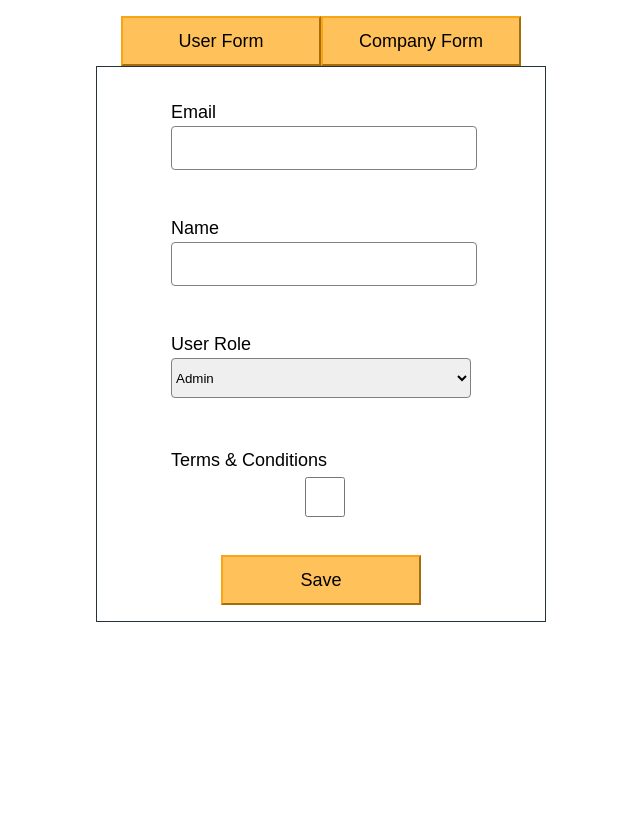
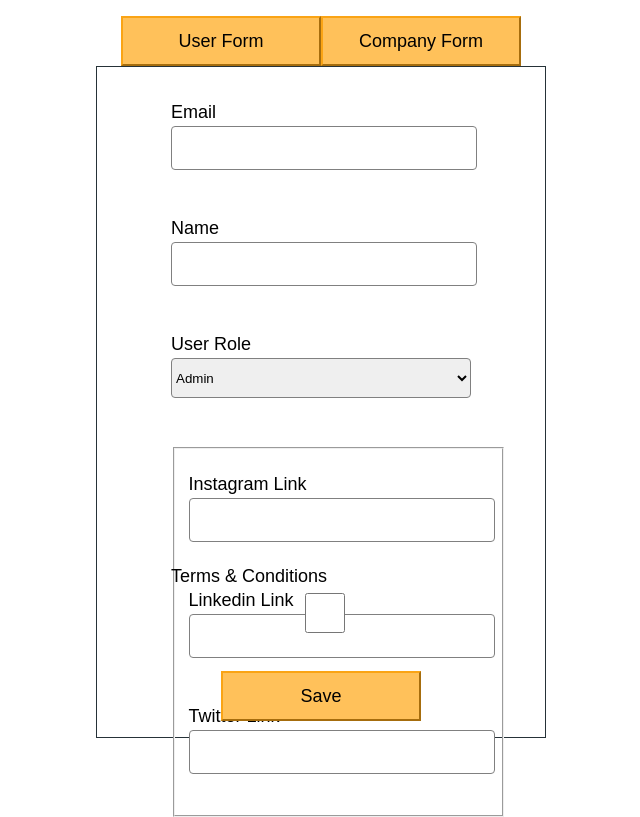
Before and after one commit to sgarg5858/angular-forms, an Angular app: page / in a window 1280 px wide. Both pictures are taken after a click on the button "User Form". Shown: the whole page, without its empty margins (327-967 px from the left). Built offline with nearby package versions, Linux system fonts and the light colour scheme.

Commit message:
Added support for formGroup

```diff
--- a/src/app/dynamic/controls/dynamic-base/dynamic-base.component.ts
+++ b/src/app/dynamic/controls/dynamic-base/dynamic-base.component.ts
@@ -16,7 +16,7 @@ import { ControlContainer, FormGroup, FormGroupDirective } from '@angular/forms'
 })
 export class DynamicBaseComponent {
 
-  formGroup = inject(FormGroupDirective,{skipSelf:true});
+  formGroup = inject(ControlContainer,{skipSelf:true});
   get form()
   {
     return this.formGroup.control as FormGroup;
--- a/src/app/dynamic/controls/dynamic-component-resolver.service.ts
+++ b/src/app/dynamic/controls/dynamic-component-resolver.service.ts
@@ -3,6 +3,7 @@ import { DdynamicInputComponent } from './ddynamic-input/ddynamic-input.componen
 import { DdynamicSelectComponent } from './ddynamic-select/ddynamic-select.component';
 import {DynamicControl} from './../dynamic-models'
 import { DynamicCheckboxComponent } from './dynamic-checkbox/dynamic-checkbox.component';
+import { DynamicGroupComponent } from './dynamic-group/dynamic-group.component';
 export type DynamicControlMap=
   {[key in DynamicControl['controlType']]:Type<any>}
 
@@ -16,7 +17,8 @@ export class DynamicComponentResolver{
   private dynamicControls:DynamicControlMap = {
     'input':DdynamicInputComponent,
     'select':DdynamicSelectComponent,
-    'checkbox':DynamicCheckboxComponent
+    'checkbox':DynamicCheckboxComponent,
+    'group': DynamicGroupComponent
   }
 
   resolve(control:keyof DynamicControlMap)
--- /dev/null
+++ b/src/app/dynamic/controls/dynamic-group/dynamic-group.component.html
@@ -0,0 +1,15 @@
+<ng-container [formGroup]="form">
+
+    <fieldset [formGroupName]="control.controlKey">
+
+        <div class="form-field" *ngFor="let control of control.controlValue.controls | keyvalue">
+
+            <ng-container
+            [ngComponentOutlet]="dynamicComponentResolver.resolve(control.value.controlType)"
+            [ngComponentOutletInjector]="control.key | controlInjector : control.value "
+            >
+            </ng-container>
+     </div>
+
+    </fieldset>
+</ng-container>
--- /dev/null
+++ b/src/app/dynamic/controls/dynamic-group/dynamic-group.component.ts
@@ -0,0 +1,18 @@
+import { Component, inject } from '@angular/core';
+import { DynamicComponentResolver } from '../dynamic-component-resolver.service';
+import { CommonModule } from '@angular/common';
+import { ControlInjectorPipe } from '../control-injector.pipe';
+import { ReactiveFormsModule } from '@angular/forms';
+import { DynamicBaseComponent } from '../dynamic-base/dynamic-base.component';
+
+@Component({
+  selector: 'app-dynamic-group',
+  templateUrl: './dynamic-group.component.html',
+  standalone:true,
+  imports:[CommonModule,ControlInjectorPipe,ReactiveFormsModule]
+})
+export class DynamicGroupComponent extends DynamicBaseComponent {
+
+  dynamicComponentResolver = inject(DynamicComponentResolver);
+
+}
--- a/src/app/dynamic/dynamic-form/dynamic-form.component.html
+++ b/src/app/dynamic/dynamic-form/dynamic-form.component.html
@@ -5,24 +5,6 @@
 
 <form  (ngSubmit)="log()" class="form-container" *ngIf="formConfig$ | async as formConfig" [formGroup]="formGroup">
     <div class="form-field" *ngFor="let control of formConfig.controls | keyvalue">
-        <ng-container [ngSwitch]="control.value.controlType">
-
-           <!-- <ng-container *ngSwitchCase="'input'">
-            <label for="control.key">{{ control.value.label }}</label>
-            <input [formControlName]="control.key" [type]="control.value.type" id="control.key">
-
-           </ng-container>
-
-           <ng-container *ngSwitchCase="'select'">
-            <label for="control.key">{{ control.value.label }}</label>
-            <select [formControlName]="control.key" id="control.key">
-                <option *ngFor="let option of control.value.options" value="option.value">
-                    {{option.label}}
-                </option>
-            </select>
-
-           </ng-container> -->
-
 
            <ng-container
            [ngComponentOutlet]="dynamicComponentResolver.resolve(control.value.controlType)"
@@ -42,7 +24,22 @@
             <div class="input-error" *ngIf="formGroup.get(control.key)?.dirty && formGroup.get(control.key)?.hasError('minLength')">
                 The length should be atleast {{ formGroup.get(control.key)?.['errors']?.['minLength']?.['requiredLength'] }}  characters
             </div>
-        </ng-container>
     </div>
     <button type="submit">Save</button>
 </form>
+
+ <!-- <ng-container *ngSwitchCase="'input'">
+            <label for="control.key">{{ control.value.label }}</label>
+            <input [formControlName]="control.key" [type]="control.value.type" id="control.key">
+
+           </ng-container>
+
+           <ng-container *ngSwitchCase="'select'">
+            <label for="control.key">{{ control.value.label }}</label>
+            <select [formControlName]="control.key" id="control.key">
+                <option *ngFor="let option of control.value.options" value="option.value">
+                    {{option.label}}
+                </option>
+            </select>
+
+           </ng-container> -->
--- a/src/app/dynamic/dynamic-form/dynamic-form.component.ts
+++ b/src/app/dynamic/dynamic-form/dynamic-form.component.ts
@@ -26,18 +26,40 @@ export class DynamicFormComponent {
   public formConfig$ = this.formLoadingTrigger.pipe(
     switchMap((configSource)=> this.httpClient.get<DynamicFormConfig>(`/assets/${configSource}.form.json`)),
     tap((config)=>{
-      this.buildFormControls(config.controls);
+
+      const controls=config.controls;
+      this.formGroup = new FormGroup({});
+
+      Object.keys(controls).forEach((key:string)=>{
+        this.buildFormControls(key,controls[key],this.formGroup)
+      });
+      console.log(this.formGroup);
+
     })
   );
 
-  buildFormControls(controls:DynamicFormConfig['controls'])
+  buildFormGroup(controlKey:string,control:DynamicControl,parentFormGroup:FormGroup)
   {
-    this.formGroup = new FormGroup({});
+    const nestedFormgroup = new FormGroup({});
+    const controls =control.controls;
+    if(!controls) return;
+
     Object.keys(controls).forEach((key:string)=>{
-      const validators = this.resolveValidators(controls[key].validators)
-      this.formGroup.addControl(key, new FormControl(controls[key].value,validators))
+      this.buildFormControls(key,controls[key],nestedFormgroup)
     });
-    console.log(this.formGroup);
+
+    parentFormGroup.addControl(controlKey, nestedFormgroup);
+  }
+
+  buildFormControls(controlKey:string,control:DynamicControl,parentFormGroup:FormGroup)
+  {
+    if(control.controlType ==='group')
+    {
+      this.buildFormGroup(controlKey,control,parentFormGroup)
+      return
+    }
+      const validators = this.resolveValidators(control.validators)
+      parentFormGroup.addControl(controlKey, new FormControl(control.value,validators));
   }
 
   resolveValidators(validators:DynamicControl['validators']):ValidatorFn[]
--- a/src/app/dynamic/dynamic-models.ts
+++ b/src/app/dynamic/dynamic-models.ts
@@ -11,12 +11,13 @@ export type ValidatorKeys =keyof Omit<typeof Validators , 'composeAsync'|'compos
 export type CombinedValidators = ValidatorKeys | keyof Omit< typeof CustomValidators , 'prototype'>
 
 export interface DynamicControl<T=string>{
-    controlType:"input"|"select"|"checkbox";
+    controlType:"input"|"select"|"checkbox"|"group";
     type?:'text'|'email'|'number';
     label:string;
     value: T |null;
     options?: DynamicOption<T>[];
-    validators?: {[key in CombinedValidators]:unknown}
+    validators?: {[key in CombinedValidators]:unknown};
+    controls?:DynamicFormConfig['controls']
 }
 
 export interface DynamicFormConfig{
--- a/src/assets/user.form.json
+++ b/src/assets/user.form.json
@@ -42,6 +42,43 @@
         "validators":{
             "requiredTrue":true
         }
+    },
+    "socialProfiles":{
+        "controlType":"group",
+        "label":"Links to social profiles",
+        "controls":{
+            "instagram":{
+                "controlType":"input",
+                "type":"text",
+                "label":"Instagram Link",
+                "value":"",
+                "validators":{
+                    "required":true
+                },
+                "order":3
+            },
+            "linkedin":{
+                "controlType":"input",
+                "type":"text",
+                "label":"Linkedin Link",
+                "value":"",
+                "validators":{
+                    "required":true
+                },
+                "order":2
+            },
+            "twitter":{
+                "controlType":"input",
+                "type":"text",
+                "label":"Twitter Link",
+                "value":"",
+                "validators":{
+                    "required":true
+                }
+                ,
+                "order":1
+            }
+        }
     }
     }
 }
```
Also changed, not shown: 1 other file (tests, documents, lock files or other folders).
